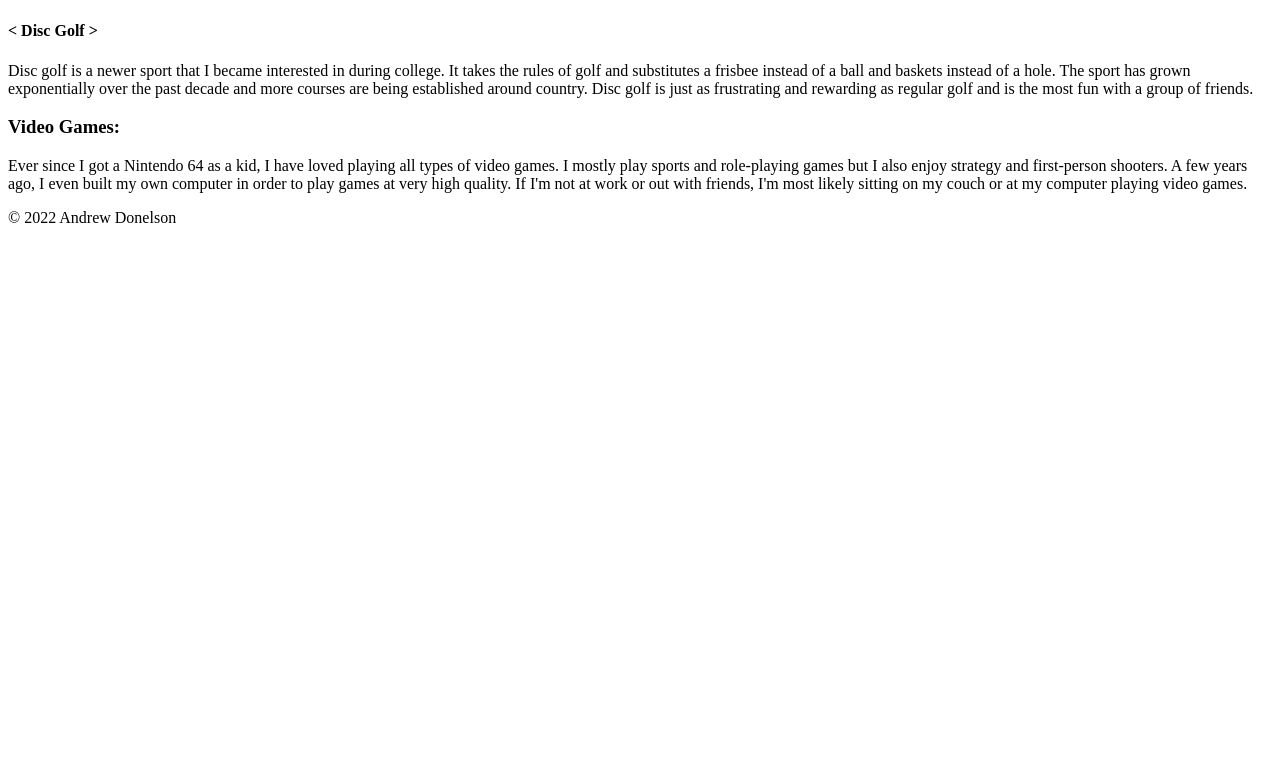
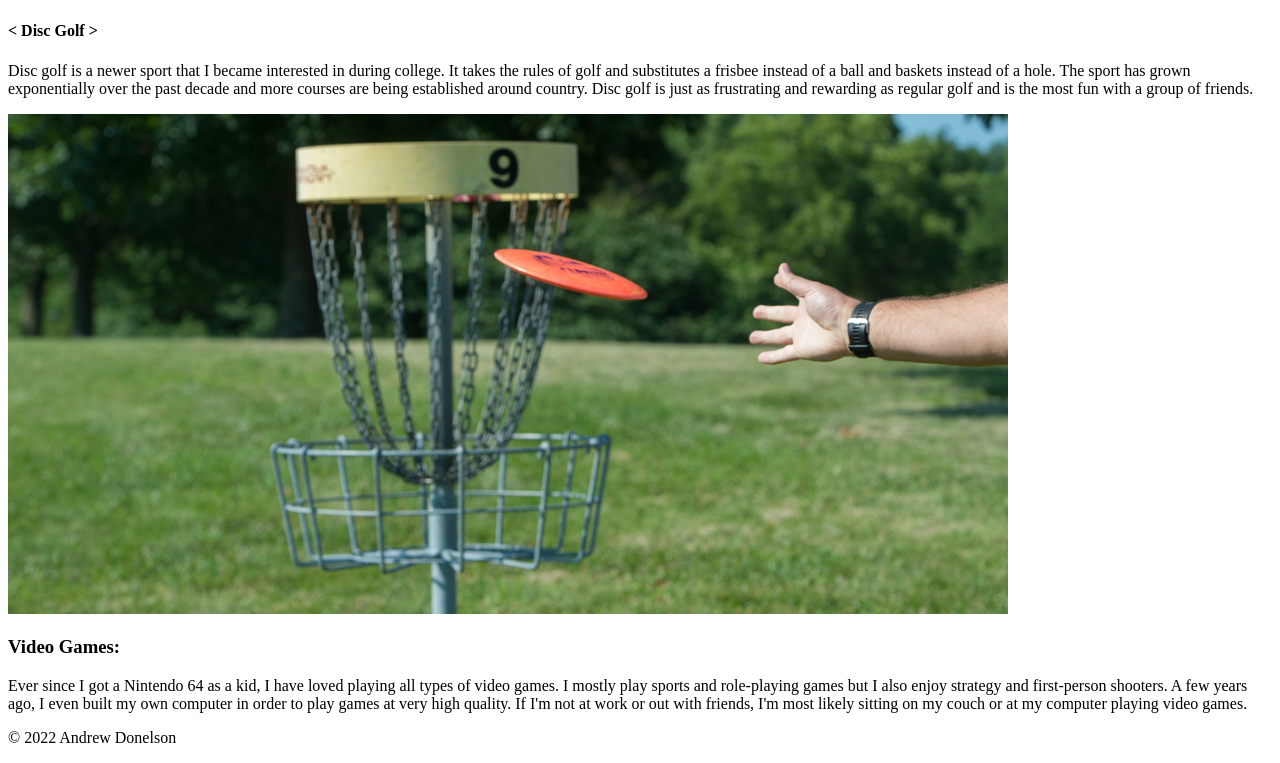
Before and after one commit to Stl-LC101-MAY-2022/js-assignment-4-html-me-something-adonelson26, a website: page index.html in a window 1280 px wide. Shown: the part 3437-4200 px from the top of the page. Before the commit the page ends 3680 px from the top, so only its background shows below. Drawn offline with Linux system fonts and the light colour scheme.

Commit message:
added image

```diff
--- a/index.html
+++ b/index.html
@@ -64,6 +64,7 @@
             <p>Disc golf is a newer sport that I became interested in during college. It takes the rules of golf and substitutes a frisbee instead of a ball and baskets instead of a hole. The sport has grown exponentially over the past decade
                and more courses are being established around country. Disc golf is just as frustrating and rewarding as regular golf and is the most fun with a group of friends.
             </p>
+            <img src="images/disc_golf.jpg" height = "500">
             <h3>Video Games:</h3>
             <p>Ever since I got a Nintendo 64 as a kid, I have loved playing all types of video games. I mostly play sports and role-playing games but I also enjoy strategy and first-person shooters. A few years ago, I even built my own computer
                in order to play games at very high quality. If I'm not at work or out with friends, I'm most likely sitting on my couch or at my computer playing video games.
```
Also changed, not shown: images/disc_golf.jpg (added).
